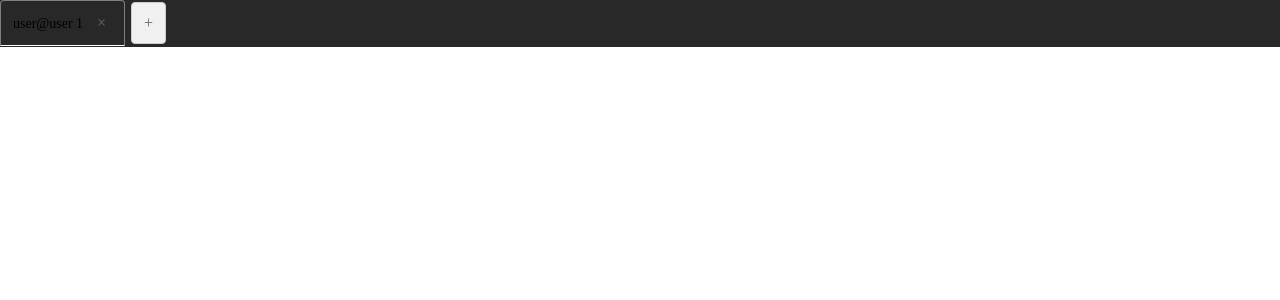
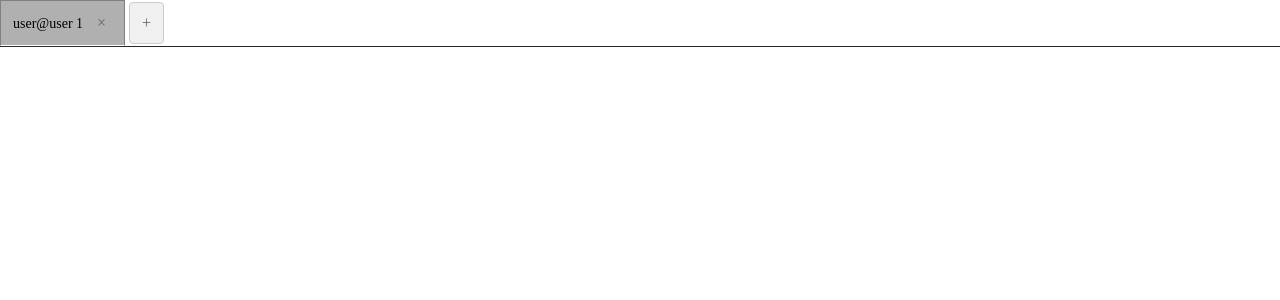
Before and after one commit to Cryplo/MHacks25, a React (Vite) app in the folder src/renderer/: page / in a window 1280 px wide. Shown: the top 300 px of the page. Built offline with nearby package versions, Linux system fonts and the light colour scheme; no server answers.

Commit message:
slight tab css changes

```diff
--- a/src/renderer/src/components/tab.css
+++ b/src/renderer/src/components/tab.css
@@ -5,7 +5,7 @@
   padding: 0; /* Remove any default padding */
   box-sizing: border-box; /* Include borders in width calculation */
   border-bottom: 1px solid #282828;
-  background-color: #282828;
+  background-color: #ffffff;
   position: fixed; /* Ensure proper positioning */
   left: 0; /* Align to left edge */
 }
@@ -28,7 +28,7 @@
   display: flex;
   align-items: center;
   padding: 8px 12px;
-  background-color: #808080;
+  background-color: #ffffff;
   border: 1px solid #808080;
   border-bottom: none;
   cursor: pointer;
@@ -36,8 +36,8 @@
   flex-shrink: 0;
   max-width: 200px;
   position: relative;
-  margin-right: 2px;
-  border-radius: 4px 4px 0 0;
+  margin-right: 0px;
+  border-radius: 0 0 0 0;
 }
 
 .tab:hover {
@@ -45,7 +45,7 @@
 }
 
 .tab.active {
-  background-color: transparent;
+  background-color: #b0b0b0;
   border-bottom: 1px solid #fff;
   z-index: 1;
 }
```
